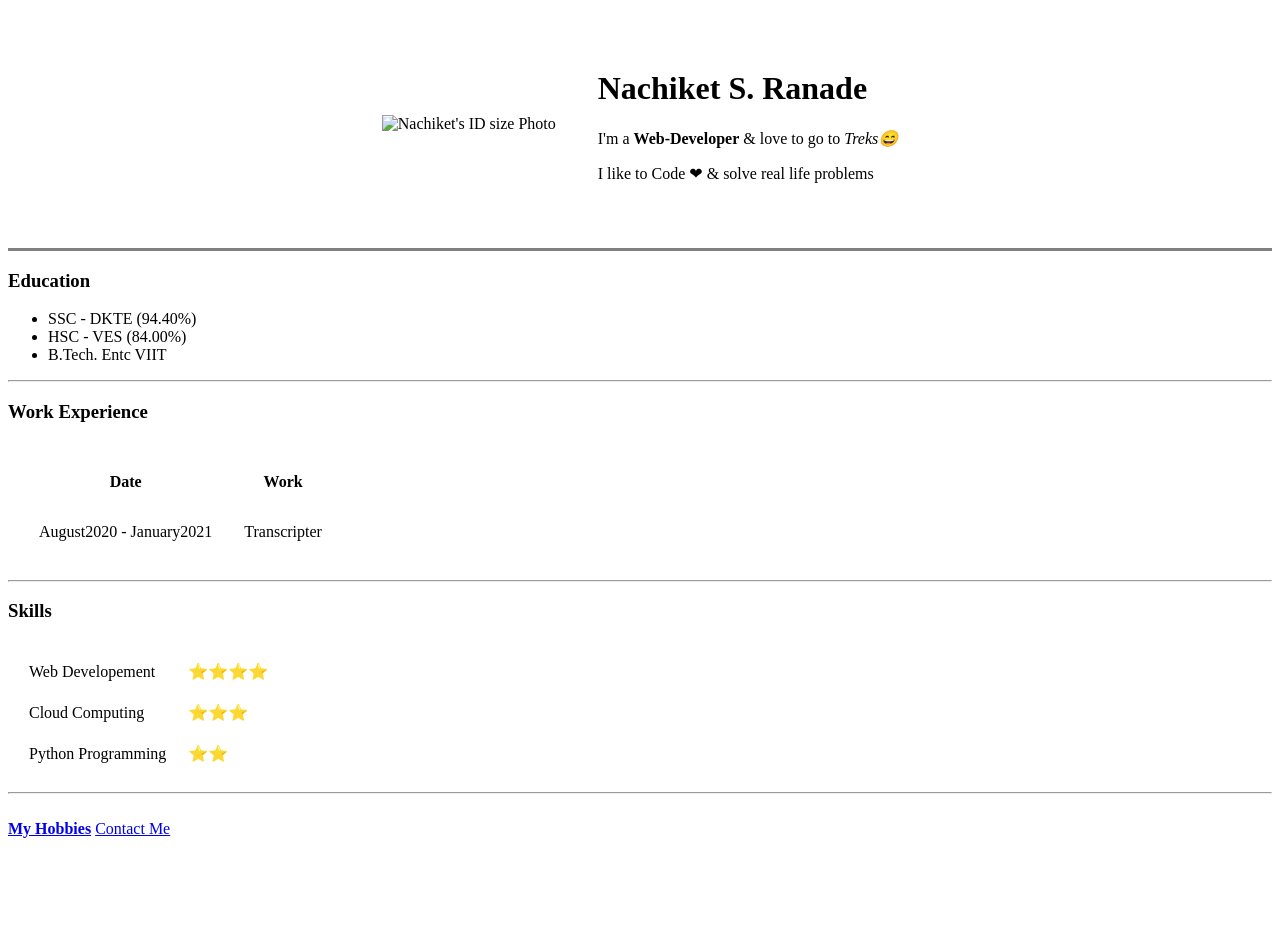
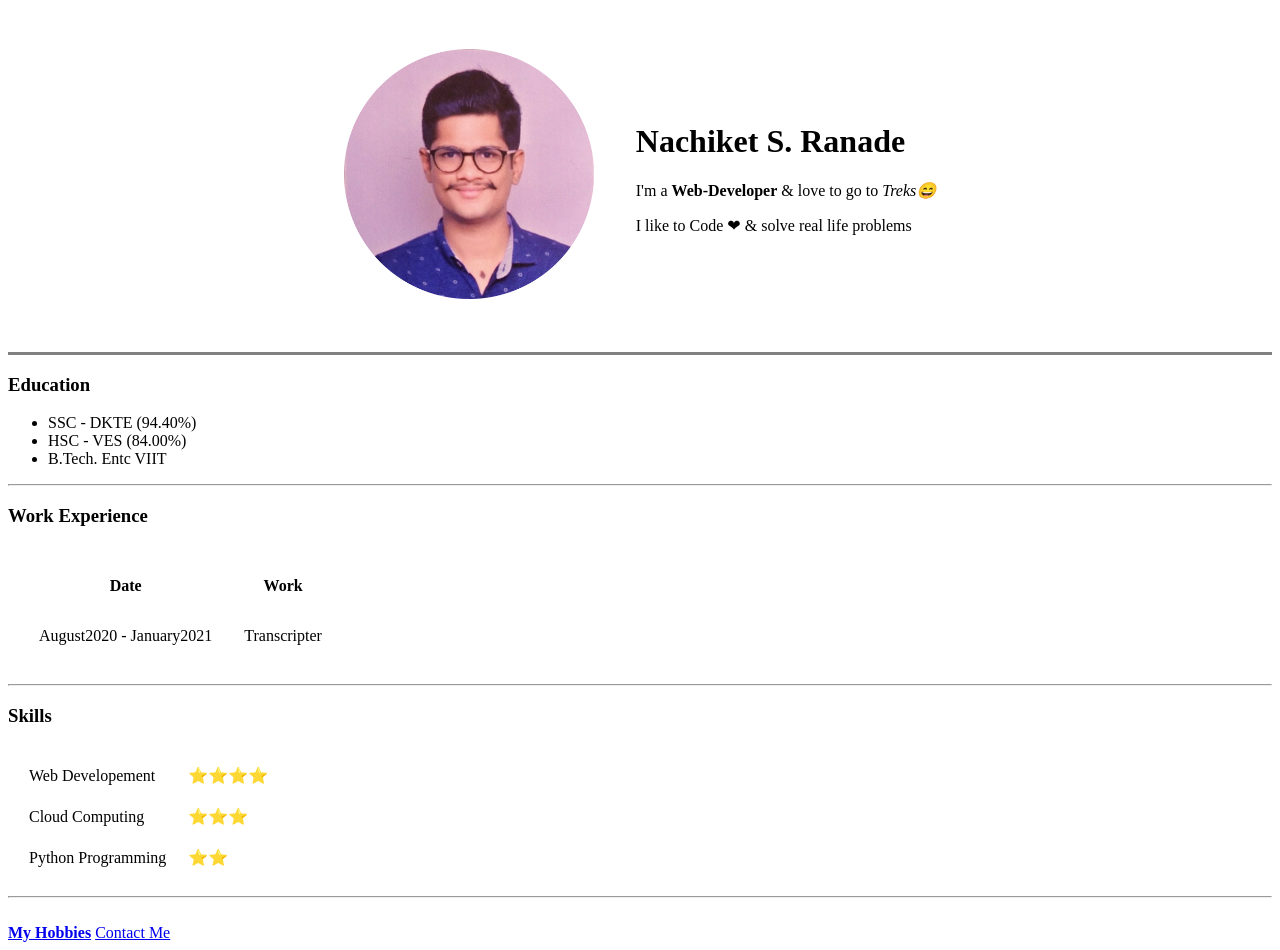
Before and after one commit to nachiketranade/cv, a plain HTML site: page index.html in a window 1280 px wide. Before the commit the page ends 846 px from the top, so only its background shows below. Drawn offline with Linux system fonts and the light colour scheme.

Commit message:
Update index.html
Updated index.html & solved issue for ID photo

```diff
--- a/index.html
+++ b/index.html
@@ -10,7 +10,7 @@
     <center><table cellspacing="40px">
         <tr>
             <td>
-                <img src="Images/Nachiket_Photo_Circle.png" alt="Nachiket's ID size Photo">
+                <img src="Nachiket_Photo_Circle.png" alt="Nachiket's ID size Photo">
             </td>
             <td>
                 <h1>Nachiket S. Ranade</h1>
```
